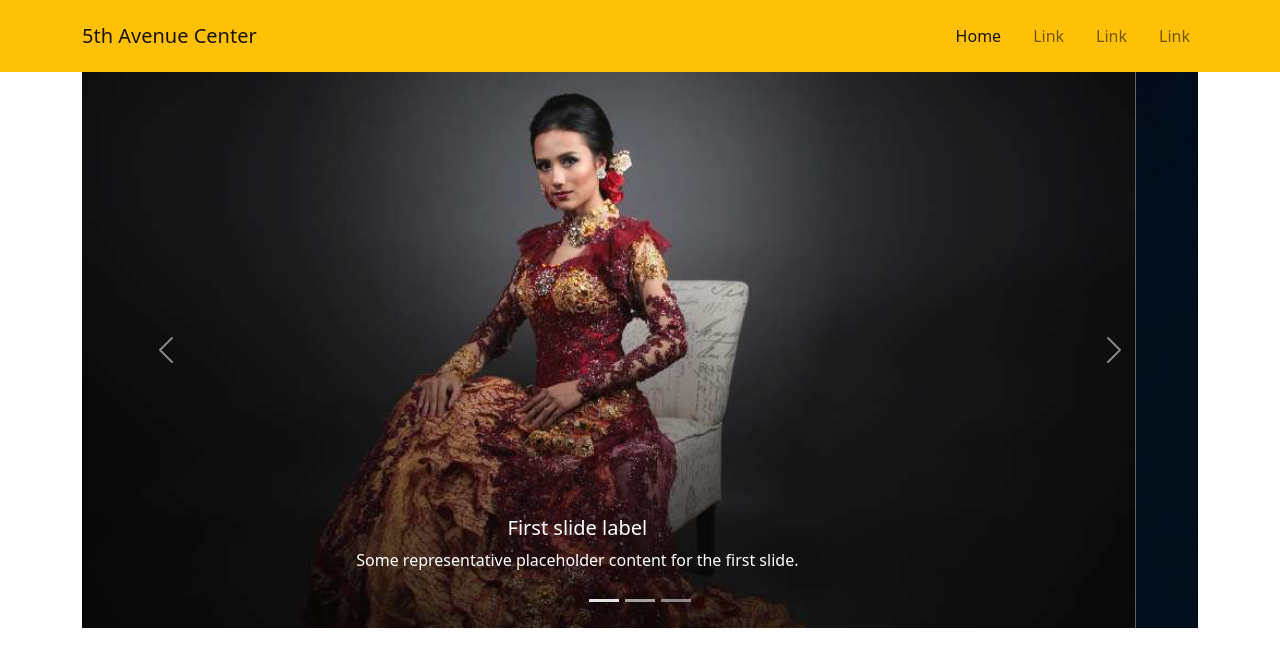
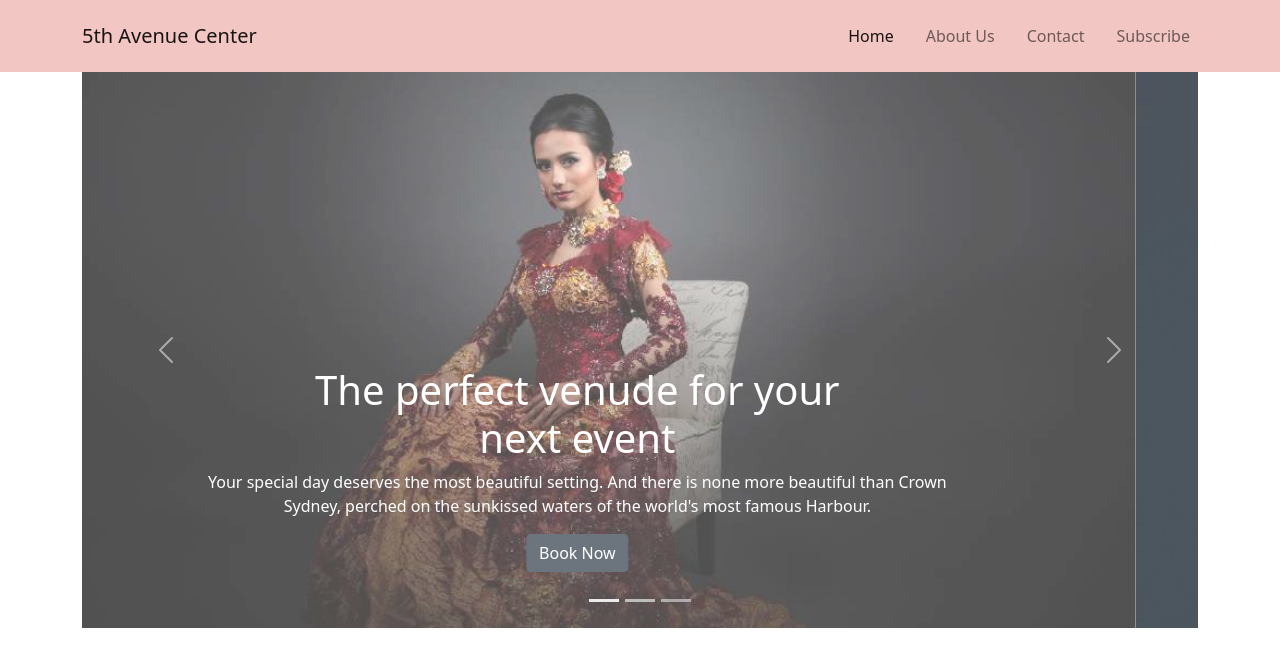
Before and after one commit to Nahid-khandakar/5th-Avenue-Center, a plain HTML site: page index.html in a window 1280 px wide. Drawn offline with nearby package versions, Linux system fonts and the light colour scheme.

Commit message:
extra css file add

```diff
--- /dev/null
+++ b/CSS/style.css
@@ -0,0 +1,5 @@
+/* image opacity for image slider  */
+
+.img-opacity{
+    opacity: 0.7;
+}
--- a/index.html
+++ b/index.html
@@ -12,6 +12,9 @@
     <link href="https://cdn.jsdelivr.net/npm/bootstrap@5.1.3/dist/css/bootstrap.min.css" rel="stylesheet"
         integrity="sha384-1BmE4kWBq78iYhFldvKuhfTAU6auU8tT94WrHftjDbrCEXSU1oBoqyl2QvZ6jIW3" crossorigin="anonymous">
 
+    <!-- style sheet link  -->
+    <link rel="stylesheet" href="./CSS/style.css">
+
 
 </head>
 
@@ -24,7 +27,7 @@
         <!-- Navbar section  -->
 
         <section class="">
-            <nav class="navbar navbar-expand-lg navbar-light bg-warning p-3">
+            <nav class="navbar navbar-expand-lg navbar-light p-3" style="background-color: #F2C6C2;">
 
                 <div class="container">
 
@@ -45,15 +48,15 @@
                             </li>
 
                             <li class="nav-item ms-3">
-                                <a class="nav-link" href="#">Link</a>
+                                <a class="nav-link" href="#">About Us</a>
                             </li>
 
                             <li class="nav-item ms-3">
-                                <a class="nav-link" href="#">Link</a>
+                                <a class="nav-link" href="#">Contact</a>
                             </li>
 
                             <li class="nav-item ms-3">
-                                <a class="nav-link" href="#">Link</a>
+                                <a class="nav-link" href="#">Subscribe </a>
                             </li>
 
                         </ul>
@@ -87,30 +90,40 @@
                     <!-- image-1  -->
 
                     <div class="carousel-item active">
-                        <img src="./images/slider-1.jpg" class="d-block w-100" alt="...">
-                        <div class="carousel-caption d-none d-md-block">
-                            <h5>First slide label</h5>
-                            <p>Some representative placeholder content for the first slide.</p>
+                        <img src="./images/slider-1.jpg" class="d-block w-100 img-opacity" alt="...">
+                        <div class=" carousel-caption d-none d-md-block">
+                            <h1>The perfect venude for your <br>next event</h1>
+                            <p>Your special day deserves the most beautiful setting. And there is none more beautiful
+                                than Crown Sydney, perched on the sunkissed waters of the world's most famous Harbour.
+                            </p>
+                            <button type="button" class="btn btn-secondary mb-3">Book Now</button>
                         </div>
                     </div>
 
                     <!-- image-2 -->
 
                     <div class="carousel-item">
-                        <img src="./images/slider-2.jpg" class="d-block w-100" alt="...">
+                        <img src="./images/slider-2.jpg" class="d-block w-100 img-opacity" alt="...">
                         <div class="carousel-caption d-none d-md-block">
-                            <h5>Second slide label</h5>
-                            <p>Some representative placeholder content for the second slide.</p>
+                            <h1>The perfect venude for your <br>next event</h1>
+                            <p>Your special day deserves the most beautiful setting. And there is none more beautiful
+                                than Crown Sydney, perched on the sunkissed waters of the world's most famous Harbour.
+                            </p>
+                            <button type="button" class="btn btn-secondary mb-3">Book Now</button>
                         </div>
                     </div>
 
                     <!-- image-3  -->
 
                     <div class="carousel-item">
-                        <img src="./images/slider-3.jpg" class="d-block w-100" alt="...">
+                        <img src="./images/slider-3.jpg" class="d-block w-100 img-opacity" alt="...">
                         <div class="carousel-caption d-none d-md-block">
-                            <h5>Third slide label</h5>
-                            <p>Some representative placeholder content for the third slide.</p>
+                            <h1>The perfect venude for your <br>next event</h1>
+                            <p>Your special day deserves the most beautiful setting. And there
+                                is none more beautiful
+                                than Crown Sydney, perched on the sunkissed waters of the world's most famous Harbour.
+                            </p>
+                            <button type="button" class="btn btn-secondary mb-3">Book Now</button>
                         </div>
                     </div>
                 </div>
@@ -129,8 +142,6 @@
                 </button>
             </div>
 
-
-
         </section>
 
     </header>
```
